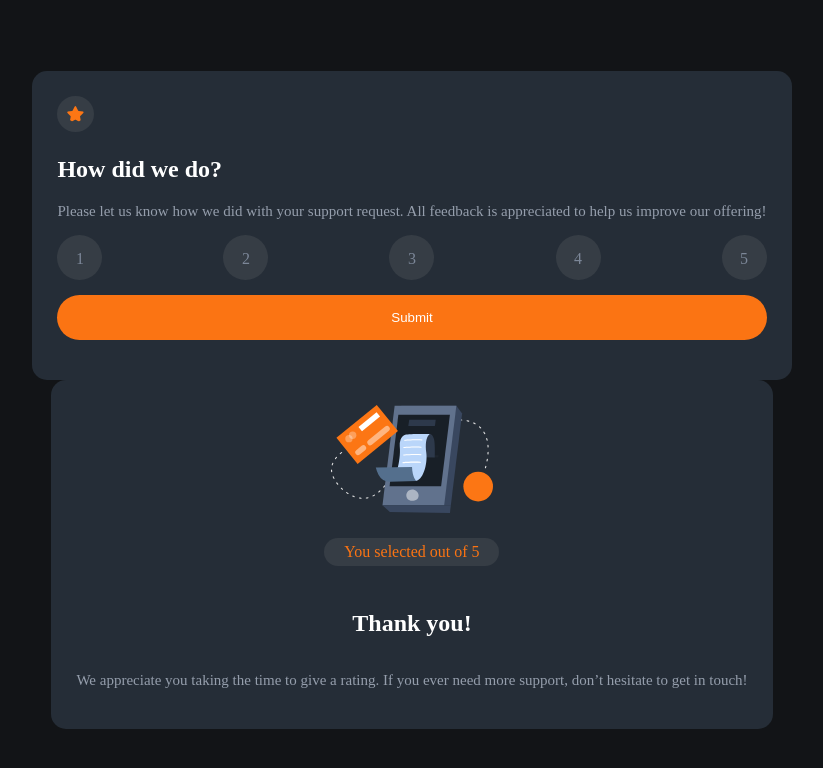
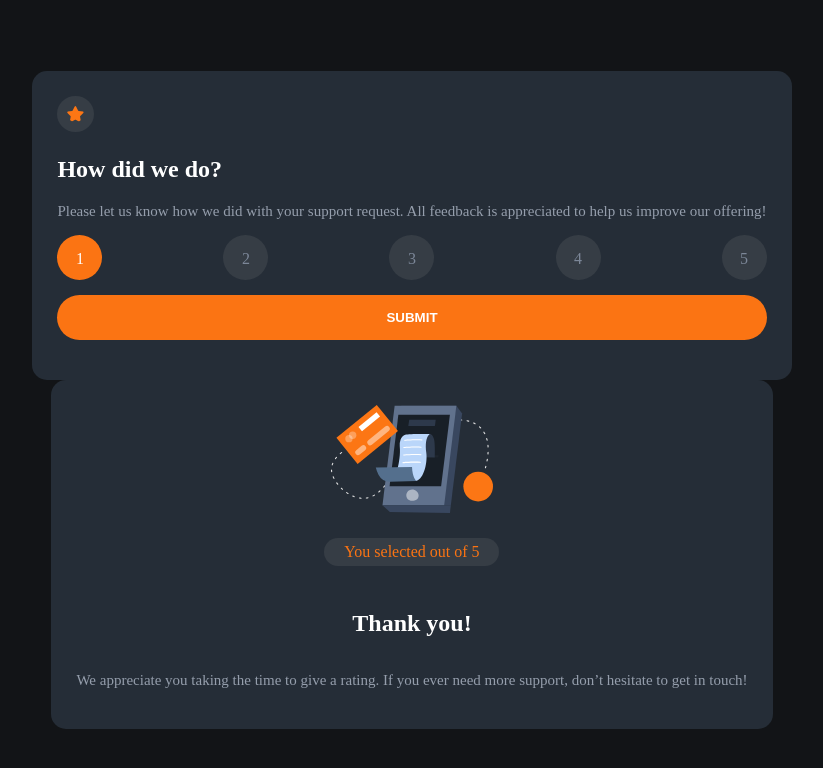
Before and after one commit to lmpko/frontendmentor-interactive-rating-component-main, a plain HTML site: page index.html in a window 1280 px wide. In both pictures the pointer is over the element 307 px from the left and 257 px from the top of the page. Shown: the whole page, without its empty margins (228-1051 px from the left). Drawn offline with Linux system fonts and the light colour scheme.

Commit message:
css for active states in rating card added

```diff
--- a/app.css
+++ b/app.css
@@ -62,6 +62,12 @@ main h1{
     justify-content: center;
 }
 
+.rating div:focus, .rating div:hover{
+    background-color: var(--primary-color);
+    color: var(--secondary-color);
+    cursor: pointer;
+}
+
 main button{
     width: 100%;
     padding: .9375rem;
@@ -70,6 +76,14 @@ main button{
     border: none;
     border-radius: 1.5625rem;
     margin: .9375rem 0;
+    font-weight: 700;
+    text-transform: uppercase;
+}
+
+main button:hover, main button:focus{
+    cursor: pointer;
+    background-color: var(--secondary-color);
+    color: var(--primary-color);
 }
 
 .thank-card{
```
